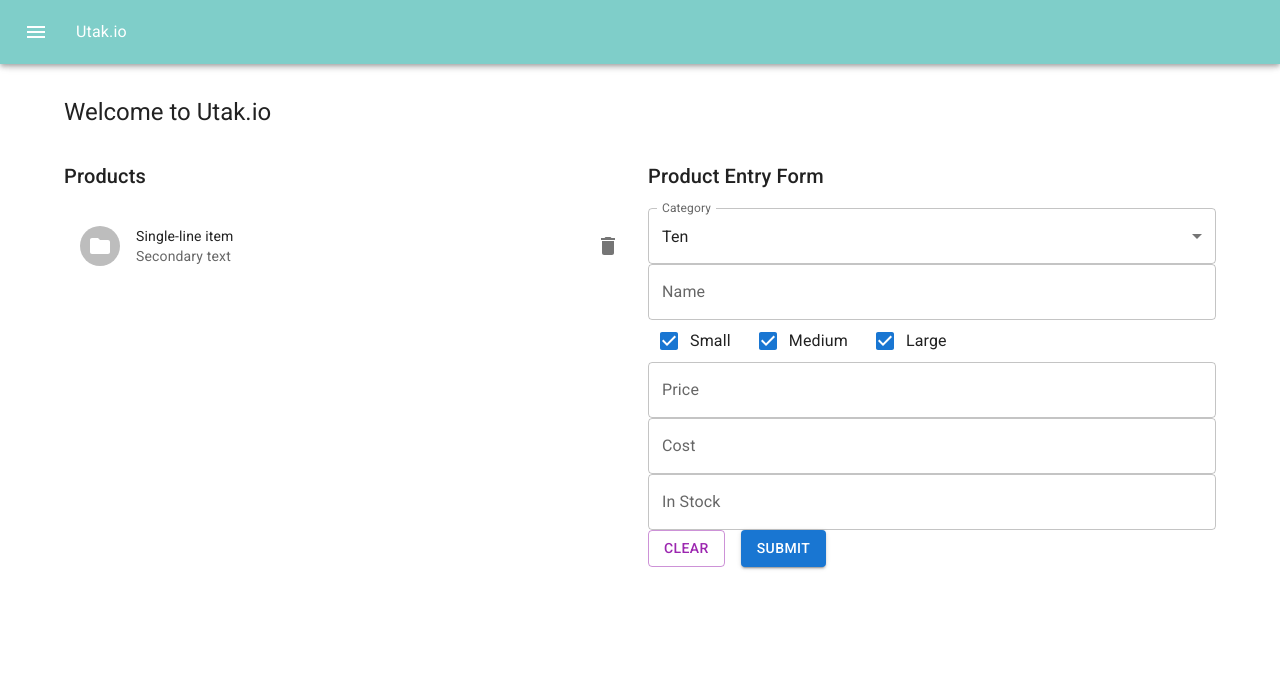
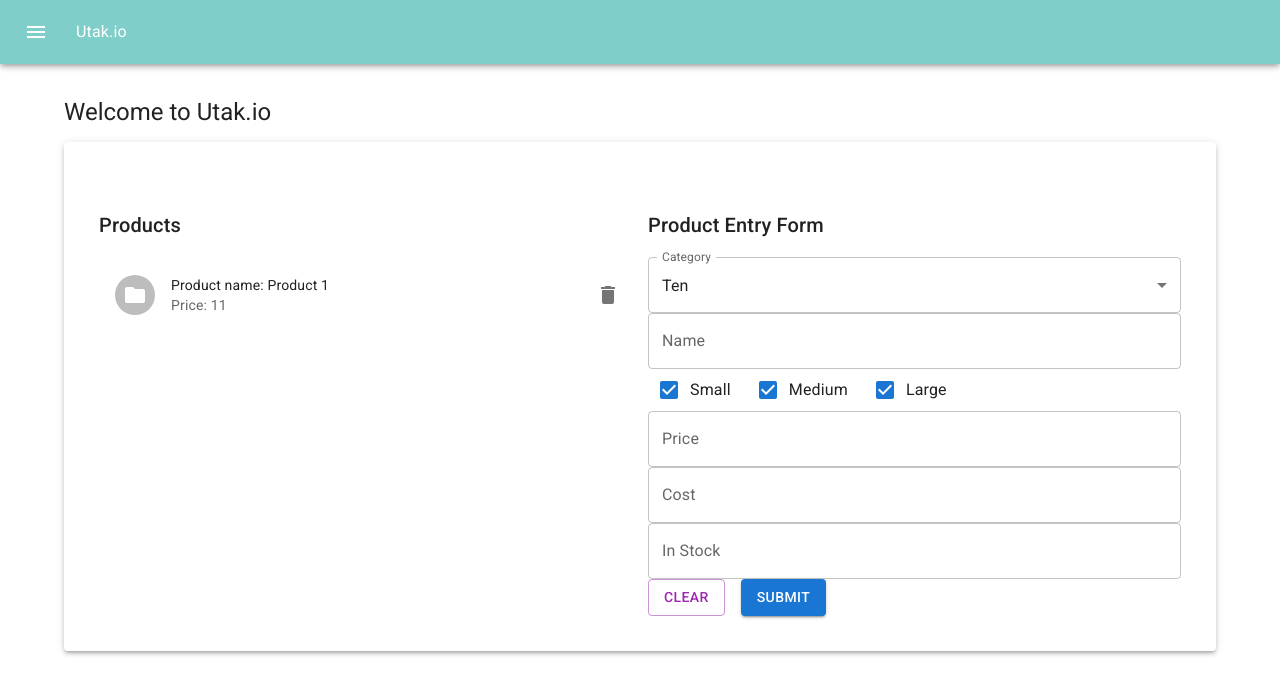
Before and after one commit to ts-roms/utak.io-test, a React (Create React App) app: page / in a window 1280 px wide. Shown: the top 694 px of the page. Built offline with nearby package versions, Linux system fonts and the light colour scheme.

Commit message:
- update on form

```diff
--- a/src/pages/dashboard.js
+++ b/src/pages/dashboard.js
@@ -18,25 +18,35 @@ import {
   FormGroup,
   Stack,
   Button,
+  styled,
+  Paper,
 } from "@mui/material";
 import DeleteIcon from "@mui/icons-material/Delete";
 import FolderIcon from "@mui/icons-material/Folder";
 
-const Dashboard = () => {
-  const dense = true; // useState
-  const secondary = true; // useState
+const GridContainer = styled(Grid)(({ thene }) => ({
+  padding: "10px",
+}));
 
+const PaperContainer = styled(Paper)(({ theme }) => ({
+  padding: "25px",
+  marginTop: "14px",
+}));
+
+const products = [
+  {
+    category: "Goods",
+    name: "Product 1",
+    sizes: "m",
+    price: 11.0,
+    cost: 7.5,
+    inStock: 11,
+  },
+];
+
+const generateProducts = (products) => {
+  return products.map((product, key) => {
     return (
-    <React.Fragment>
-      <Typography variant="h5" component="h1">
-        Welcome to Utak.io
-      </Typography>
-      <Grid container spacing={2}>
-        <Grid item md={6}>
-          <Typography sx={{ mt: 4, mb: 2 }} variant="h6" component="div">
-            Products
-          </Typography>
-          <List dense={dense}>
       <ListItem
         secondaryAction={
           <IconButton edge="end" aria-label="delete">
@@ -50,11 +60,29 @@ const Dashboard = () => {
           </Avatar>
         </ListItemAvatar>
         <ListItemText
-                primary="Single-line item"
-                secondary={secondary ? "Secondary text" : "Add"}
+          primary={`Product name: ${product.name}`}
+          secondary={`Price: ${product.price}`}
         />
       </ListItem>
-          </List>
+    );
+  });
+};
+
+const Dashboard = () => {
+  const dense = true; // useState
+
+  return (
+    <React.Fragment>
+      <Typography variant="h5" component="h1">
+        Welcome to Utak.io
+      </Typography>
+      <PaperContainer elevation={3}>
+        <GridContainer container spacing={2}>
+          <Grid item md={6}>
+            <Typography sx={{ mt: 4, mb: 2 }} variant="h6" component="div">
+              Products
+            </Typography>
+            <List dense={dense}>{generateProducts(products)}</List>
           </Grid>
           <Grid item md={6}>
             <Typography sx={{ mt: 4, mb: 2 }} variant="h6" component="div">
@@ -134,7 +162,8 @@ const Dashboard = () => {
               </Stack>
             </FormControl>
           </Grid>
-      </Grid>
+        </GridContainer>
+      </PaperContainer>
     </React.Fragment>
   );
 };
```
Lines whose indentation alone changed are shown as unchanged.
